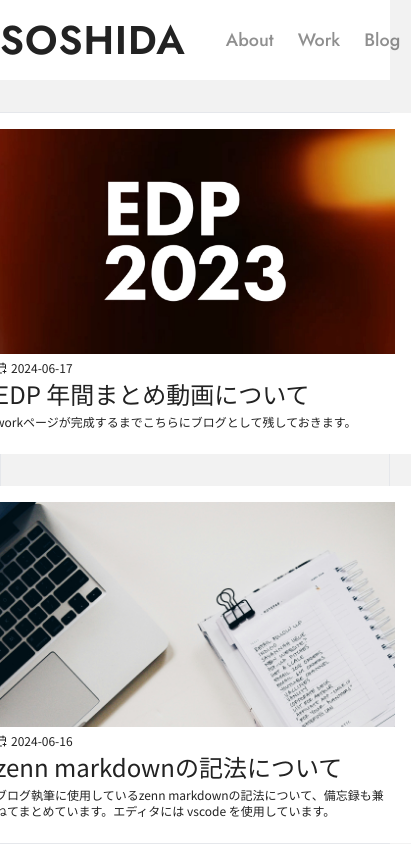
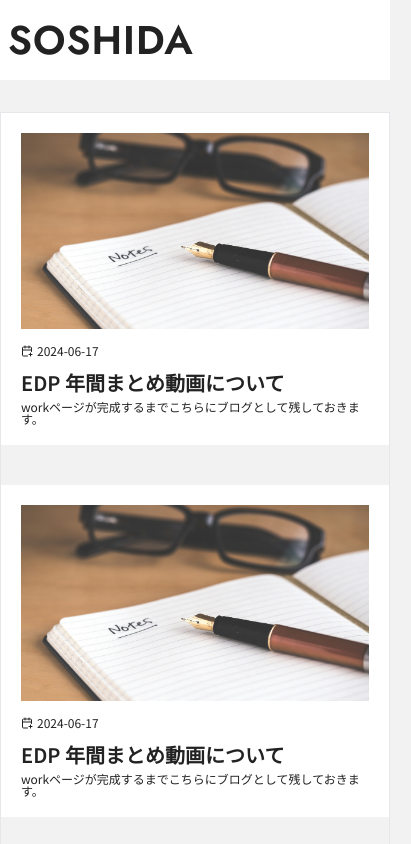
Before and after one commit to is1-coder/homepage, a Next.js app: page /blog in a window 390 px wide. Shown: the top 844 px of the page, 411 px wide, since content can reach past the window. Built offline with nearby package versions, Linux system fonts and the light colour scheme.

Commit message:
ブログ一覧ページのレスポンシブ対応

```diff
--- /dev/null
+++ b/public/blog/post-3.md
@@ -0,0 +1,20 @@
+---
+date: "2024-06-17"
+title: "EDP 年間まとめ動画について"
+description: "workページが完成するまでこちらにブログとして残しておきます。"
+thumbnail: ""
+---
+
+## 動画
+
+https://x.com/kouhou_EDP/status/1765913350993854539
+
+所属するサークルの 2023 年の活動まとめ動画を制作しました。新入生に向けた活動紹介も兼ねている（~~そっちがメイン~~）ため、合格発表に合わせて公開されました。
+
+## お気に入りポイント
+
+30 秒～のデジタルイラストのパートがお気に入りです。手書き感のある液体アニメーションを After Effects で作成しました。移動速度に応じて線の長さを変化させるためにエフェクトの`エコー`、`ブラー（ガウス）`、`ラフエッジ`を使用しています。（あとイラストがとても好き。）
+
+## 感想(?)
+
+2023 年春に新潟大学に編入して adobe creative cloud が無料で使えるようになり、After Effects を長時間触っていたので、一年の最後に制作物を公開できてよかったです。
--- /dev/null
+++ b/public/blog/post-4.md
@@ -0,0 +1,20 @@
+---
+date: "2024-06-17"
+title: "EDP 年間まとめ動画について"
+description: "workページが完成するまでこちらにブログとして残しておきます。"
+thumbnail: ""
+---
+
+## 動画
+
+https://x.com/kouhou_EDP/status/1765913350993854539
+
+所属するサークルの 2023 年の活動まとめ動画を制作しました。新入生に向けた活動紹介も兼ねている（~~そっちがメイン~~）ため、合格発表に合わせて公開されました。
+
+## お気に入りポイント
+
+30 秒～のデジタルイラストのパートがお気に入りです。手書き感のある液体アニメーションを After Effects で作成しました。移動速度に応じて線の長さを変化させるためにエフェクトの`エコー`、`ブラー（ガウス）`、`ラフエッジ`を使用しています。（あとイラストがとても好き。）
+
+## 感想(?)
+
+2023 年春に新潟大学に編入して adobe creative cloud が無料で使えるようになり、After Effects を長時間触っていたので、一年の最後に制作物を公開できてよかったです。
--- /dev/null
+++ b/public/blog/post-5.md
@@ -0,0 +1,20 @@
+---
+date: "2024-06-17"
+title: "EDP 年間まとめ動画について"
+description: "workページが完成するまでこちらにブログとして残しておきます。"
+thumbnail: ""
+---
+
+## 動画
+
+https://x.com/kouhou_EDP/status/1765913350993854539
+
+所属するサークルの 2023 年の活動まとめ動画を制作しました。新入生に向けた活動紹介も兼ねている（~~そっちがメイン~~）ため、合格発表に合わせて公開されました。
+
+## お気に入りポイント
+
+30 秒～のデジタルイラストのパートがお気に入りです。手書き感のある液体アニメーションを After Effects で作成しました。移動速度に応じて線の長さを変化させるためにエフェクトの`エコー`、`ブラー（ガウス）`、`ラフエッジ`を使用しています。（あとイラストがとても好き。）
+
+## 感想(?)
+
+2023 年春に新潟大学に編入して adobe creative cloud が無料で使えるようになり、After Effects を長時間触っていたので、一年の最後に制作物を公開できてよかったです。
--- /dev/null
+++ b/public/blog/post-6.md
@@ -0,0 +1,20 @@
+---
+date: "2024-06-17"
+title: "EDP 年間まとめ動画について"
+description: "workページが完成するまでこちらにブログとして残しておきます。"
+thumbnail: ""
+---
+
+## 動画
+
+https://x.com/kouhou_EDP/status/1765913350993854539
+
+所属するサークルの 2023 年の活動まとめ動画を制作しました。新入生に向けた活動紹介も兼ねている（~~そっちがメイン~~）ため、合格発表に合わせて公開されました。
+
+## お気に入りポイント
+
+30 秒～のデジタルイラストのパートがお気に入りです。手書き感のある液体アニメーションを After Effects で作成しました。移動速度に応じて線の長さを変化させるためにエフェクトの`エコー`、`ブラー（ガウス）`、`ラフエッジ`を使用しています。（あとイラストがとても好き。）
+
+## 感想(?)
+
+2023 年春に新潟大学に編入して adobe creative cloud が無料で使えるようになり、After Effects を長時間触っていたので、一年の最後に制作物を公開できてよかったです。
--- a/src/app/blog/page.tsx
+++ b/src/app/blog/page.tsx
@@ -6,16 +6,7 @@ const BlogPage = () => {
   const postMetadata = getAllPostMetadata().reverse();
 
   return (
-    <div
-      style={{
-        display: "flex",
-        flexDirection: "row",
-        flexWrap: "wrap",
-        justifyContent: "center",
-        alignItems: "flex-start",
-        gap: "32px",
-      }}
-    >
+    <div className="flex justify-center items-start flex-wrap gap-10">
       {postMetadata.map((post, index) => (
         <PostPreview key={index} post={post} />
       ))}
--- a/src/app/global.css
+++ b/src/app/global.css
@@ -9,9 +9,11 @@
 
 :root {
   --color-1: #222;
+  --color-ac-1: #01afd2;
   --bg-color-1: #f2f2f2;
   --bg-color-2: #fff;
   --header-height: 80px;
+  --main-my: 32px;
 }
 
 @media (prefers-color-scheme: dark) {
--- a/src/app/layout.tsx
+++ b/src/app/layout.tsx
@@ -22,7 +22,9 @@ export default function RootLayout({
       </head>
       <body>
         <Header />
-        <main className="container mx-auto my-8 border">{children}</main>
+        <main className="container mx-auto my-[--main-my] border">
+          {children}
+        </main>
       </body>
     </html>
   );
--- a/src/components/Header/Header.tsx
+++ b/src/components/Header/Header.tsx
@@ -6,21 +6,24 @@ import ActiveLink from "@/components/ActiveLink/ActiveLink";
 const Header = () => {
   return (
     <div className="h-[--header-height]">
-      <header className="h-[--header-height] w-screen fixed top-0 z-40 font-jost bg-[--bg-color-2]">
+      <header className="h-[--header-height] w-full fixed top-0 z-40 font-jost bg-[--bg-color-2]">
         <div className="h-full container mx-auto flex items-center justify-start">
           {/* ロゴ */}
-          <Link href="/" className="text-[40px] font-[600] tracking-[1px]">
+          <Link
+            href="/"
+            className="text-[40px] font-[600] tracking-[1px] ml-2 md:ml-0"
+          >
             SOSHIDA
           </Link>
 
           {/* ナビゲーション */}
-          <nav className="h-full ml-10 flex justify-center gap-6">
+          <nav className="h-full ml-10 hidden md:flex justify-center gap-6 ">
             {headerItems.map((item, index) => {
               return (
                 <ActiveLink
                   key={index}
                   href={item.link}
-                  className="leading-[--header-height] text-lg font-[500] opacity-50 hover:opacity-[1]"
+                  className="leading-[--header-height] text-lg font-[500] opacity-50 hover:opacity-100"
                   activeClassName="opacity-100"
                 >
                   {item.name}
--- a/src/features/blog/PostPreview.tsx
+++ b/src/features/blog/PostPreview.tsx
@@ -10,19 +10,8 @@ type PostPreviewProps = {
 
 const PostPreview = ({ post }: PostPreviewProps) => {
   return (
-    <Link
-      className="hoverPostPreview"
-      href={`/blog/${post.slug}`}
-      style={{
-        height: "100%",
-        width: "432px",
-        color: "#222",
-        textDecoration: "none",
-        backgroundColor: "#fff",
-        padding: "16px",
-      }}
-    >
-      <div style={{ height: "225px", width: "400px", overflow: "hidden" }}>
+    <Link href={`/blog/${post.slug}`} className="group p-5 bg-[--bg-color-2]">
+      <div className="max-h-[225px] max-w-[400px]  overflow-hidden">
         <Image
           src={`/images/blog/${
             post.thumbnail ? `${post.slug}/${post.thumbnail}` : "default.png"
@@ -30,21 +19,19 @@ const PostPreview = ({ post }: PostPreviewProps) => {
           alt={`${post.slug}`}
           height={225}
           width={400}
-          style={{ objectFit: "cover" }}
+          className="aspect-video object-cover object-center group-hover:scale-110"
         />
       </div>
 
-      <div style={{ margin: "8px 0" }}>
-        <div style={{ display: "flex", alignItems: "center" }}>
-          <LuCalendarPlus size="12px" style={{ marginRight: "4px" }} />
-          <p style={{ fontSize: "12px" }}>{post.date}</p>
+      <div className="max-w-[400px] mt-4">
+        <div className="flex items-center">
+          <LuCalendarPlus size="12px" />
+          <p className="text-xs ml-1">{post.date}</p>
         </div>
-        <h2 style={{ fontSize: "24px", lineHeight: "28px", marginTop: "6px" }}>
+        <h2 className="text-xl font-[600] mt-4 group-hover:text-[--color-ac-1]">
           {post.title}
         </h2>
-        <p style={{ fontSize: "12px", lineHeight: "16px", marginTop: "6px" }}>
-          {post.description}
-        </p>
+        <p className="text-xs mt-2">{post.description}</p>
       </div>
     </Link>
   );
--- a/tailwind.config.ts
+++ b/tailwind.config.ts
@@ -1,11 +1,7 @@
 import type { Config } from "tailwindcss";
 
 const config: Config = {
-  content: [
-    "./src/pages/**/*.{js,ts,jsx,tsx,mdx}",
-    "./src/components/**/*.{js,ts,jsx,tsx,mdx}",
-    "./src/app/**/*.{js,ts,jsx,tsx,mdx}",
-  ],
+  content: ["./src/**/*.{js,ts,jsx,tsx,mdx}"],
   theme: {
     extend: {
       fontSize: {
```
